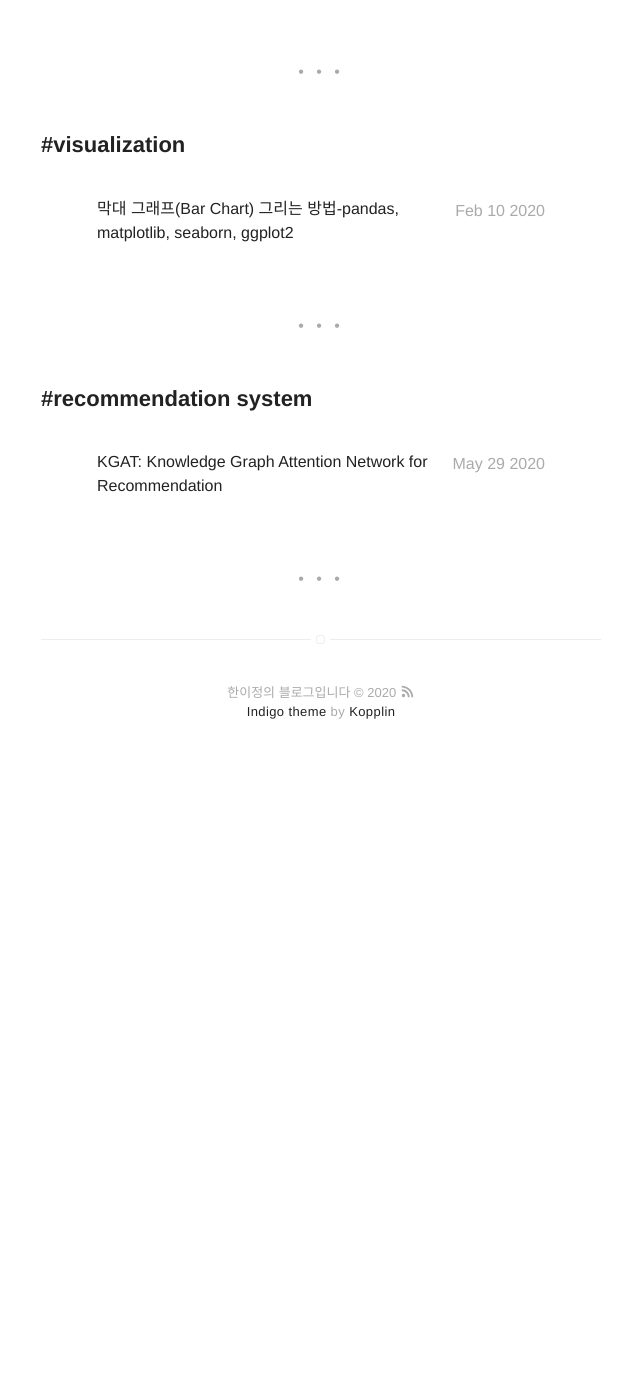
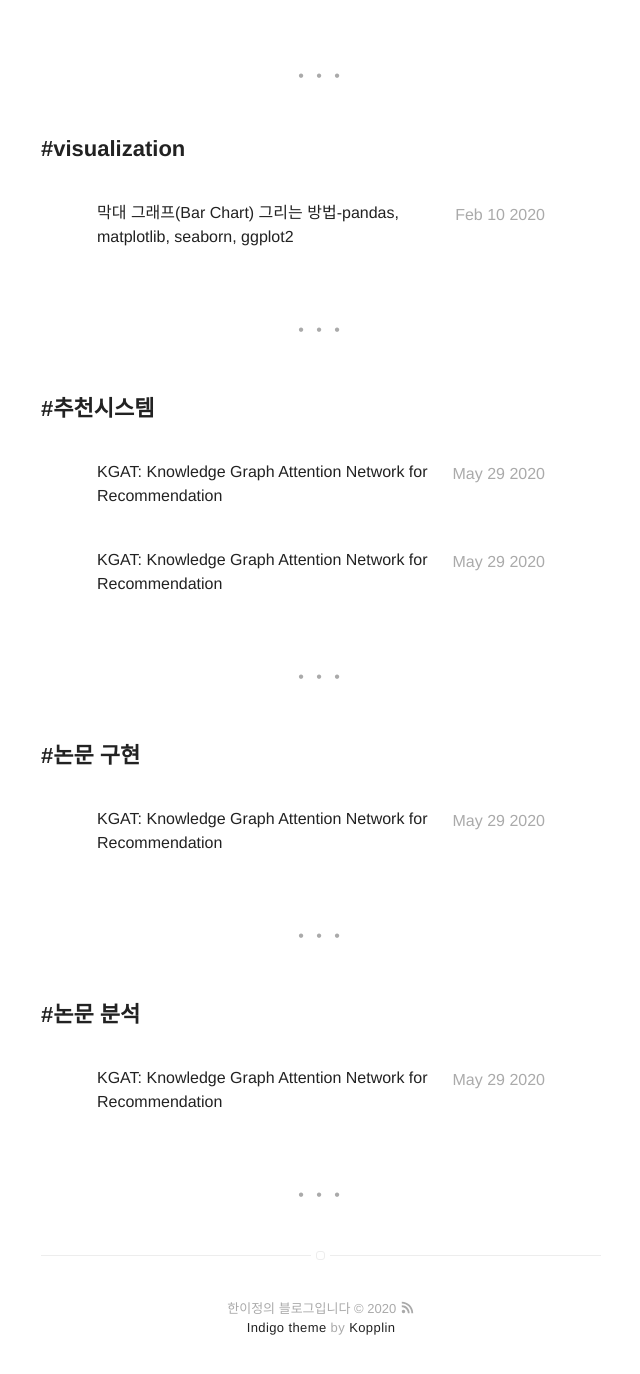
Before and after one commit to 12jeong/12jeong.github.io, a Jekyll site: the page built from tags.html, in a window 1280 px wide and 1400 px high, scrolled down 1831 px. Shown: the top 1374 px of the window, without its empty margins (319-959 px from the left). Built offline with Jekyll 4.4.1, drawn with Linux system fonts in a browser that asks for light colours; some web fonts are replaced; before the commit the page ends 2614 px from its top, so only the background shows below that; some of the changed text lies outside the part shown.

Commit message:
update post

```diff
--- /dev/null
+++ b/_posts/2020-05-28-code-KGAT.md
@@ -0,0 +1,15 @@
+---
+title: "KGAT: Knowledge Graph Attention Network for Recommendation"
+layout: post
+date: 2020-05-29
+image: /assets/images/markdown.jpg
+headerImage: false
+tag:
+- 추천시스템
+- 논문 구현
+category: blog
+author: 12jeong
+description: Markdown summary with different options
+---
+
+저자가 공개한 코드는 <a href ='https://github.com/xiangwang1223/knowledge_graph_attention_network'> 이곳 </a>에 있습니다
--- a/_posts/2020-05-28-read-KGAT.md
+++ b/_posts/2020-05-28-read-KGAT.md
@@ -5,8 +5,8 @@ date: 2020-05-29
 image: /assets/images/markdown.jpg
 headerImage: false
 tag:
-- recommendation system
-star: true
+- 추천시스템
+- 논문 분석
 category: blog
 author: 12jeong
 description: Markdown summary with different options
```
